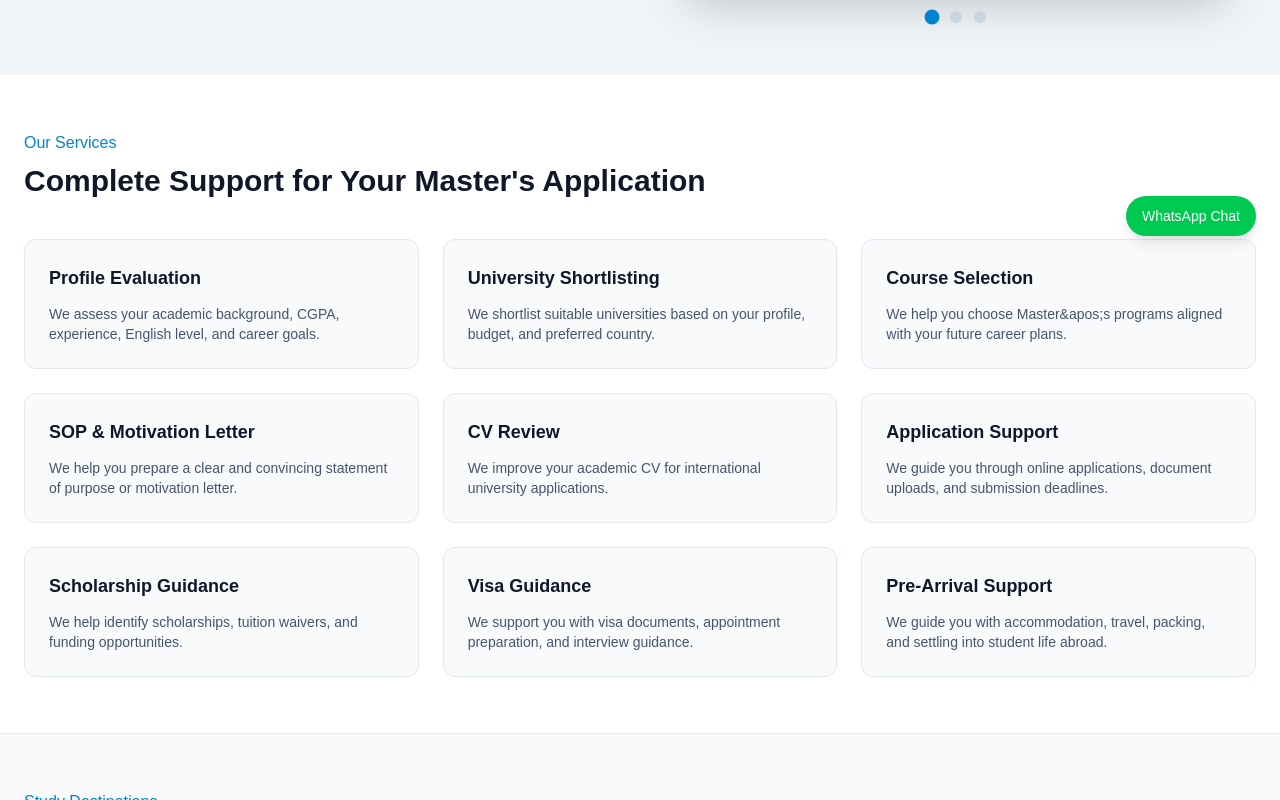
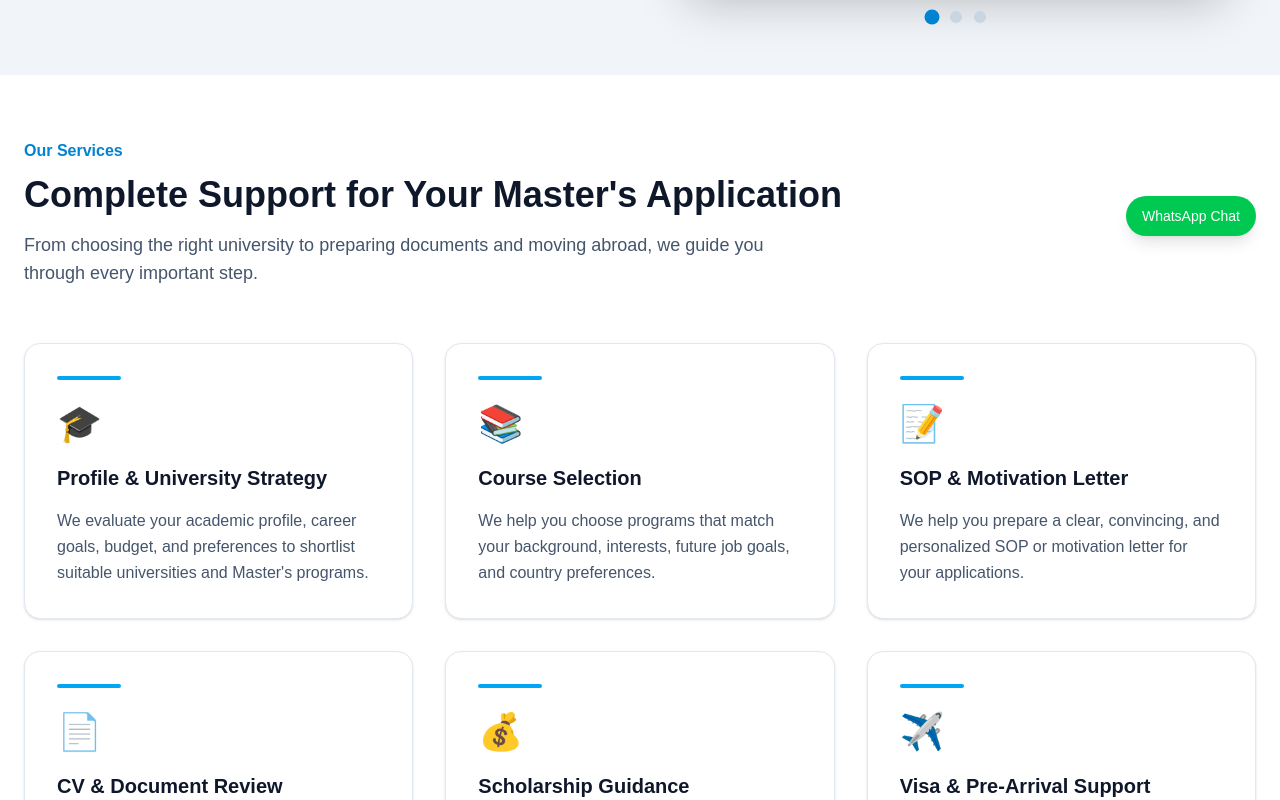
Before and after one commit to pjsr39/student-consultancy, a Next.js app: page / in a window 1280 px wide. Shown: the part 540-1340 px from the top of the page. Built offline with nearby package versions, Linux system fonts and the light colour scheme.

Commit message:
Update page.tsx

```diff
--- a/app/page.tsx
+++ b/app/page.tsx
@@ -117,7 +117,7 @@ const [isHovered, setIsHovered] = useState(false)
                 </p>
               </div>
             </div>
-            {/* DOTS */}
+
             {/* DOTS */}
           <div
             className="mt-6 flex gap-3"
@@ -141,58 +141,71 @@ const [isHovered, setIsHovered] = useState(false)
         </div>
       </section>
 
-      {/* SERVICES */}
-      <section id="services" className="max-w-[1500px] mx-auto px-6 py-14">
-        <p className="text-sky-600 font-medium mb-2">Our Services</p>
-        <h2 className="text-3xl font-semibold mb-10">
+          {/* SERVICES */}
+      <section id="services" className="max-w-[1500px] mx-auto px-6 py-16">
+        <p className="text-sky-600 font-semibold mb-3">Our Services</p>
+
+        <h2 className="text-3xl md:text-4xl font-bold mb-4">
           Complete Support for Your Master&apos;s Application
         </h2>
 
-        <div className="grid md:grid-cols-3 gap-6">
+        <p className="text-slate-600 max-w-3xl mb-14 text-lg">
+          From choosing the right university to preparing documents and moving abroad,
+          we guide you through every important step.
+        </p>
+
+        <div className="grid md:grid-cols-3 gap-8">
           {[
             {
-              title: "Profile Evaluation",
-              text: "We assess your academic background, CGPA, experience, English level, and career goals."
+              icon: "🎓",
+              title: "Profile & University Strategy",
+              text: "We evaluate your academic profile, career goals, budget, and preferences to shortlist suitable universities and Master&apos;s programs."
             },
             {
-              title: "University Shortlisting",
-              text: "We shortlist suitable universities based on your profile, budget, and preferred country."
+              icon: "📚",
+              title: "Course Selection",
+              text: "We help you choose programs that match your background, interests, future job goals, and country preferences."
             },
             {
-              title: "Course Selection",
-              text: "We help you choose Master&apos;s programs aligned with your future career plans."
+              icon: "📝",
+              title: "SOP & Motivation Letter",
+              text: "We help you prepare a clear, convincing, and personalized SOP or motivation letter for your applications."
             },
             {
-              title: "SOP & Motivation Letter",
-              text: "We help you prepare a clear and convincing statement of purpose or motivation letter."
+              icon: "📄",
+              title: "CV & Document Review",
+              text: "We improve your academic CV and check your application documents before submission."
             },
             {
-              title: "CV Review",
-              text: "We improve your academic CV for international university applications."
+              icon: "💰",
+              title: "Scholarship Guidance",
+              text: "We help identify scholarships, tuition waivers, and funding opportunities suitable for your profile."
             },
             {
-              title: "Application Support",
-              text: "We guide you through online applications, document uploads, and submission deadlines."
-            },
-            {
-              title: "Scholarship Guidance",
-              text: "We help identify scholarships, tuition waivers, and funding opportunities."
-            },
-            {
-              title: "Visa Guidance",
-              text: "We support you with visa documents, appointment preparation, and interview guidance."
-            },
-            {
-              title: "Pre-Arrival Support",
-              text: "We guide you with accommodation, travel, packing, and settling into student life abroad."
+              icon: "✈️",
+              title: "Visa & Pre-Arrival Support",
+              text: "We guide you with visa documents, interview preparation, accommodation, travel, and settling abroad."
             }
-          ].map((service) => (
+          ].map((service, index) => (
             <div
               key={service.title}
-              className="border border-slate-200 bg-slate-50 p-6 rounded-xl hover:shadow-xl hover:-translate-y-1 transition duration-300"
+              style={{ animationDelay: `${index * 100}ms` }}
+              className="bg-white border border-slate-200 p-8 rounded-2xl min-h-[260px] shadow-sm hover:shadow-2xl hover:shadow-sky-100 hover:border-sky-300 hover:-translate-y-2 transition duration-300"
             >
-              <h3 className="font-semibold text-lg">{service.title}</h3>
-              <p className="mt-3 text-sm text-slate-600">{service.text}</p>
+              <div className="w-16 h-1 bg-sky-500 rounded-full mb-6"></div>
+
+              <div className="text-4xl mb-5">
+                {service.icon}
+              </div>
+
+              <h3 className="font-bold text-xl text-slate-900">
+                {service.title}
+              </h3>
+
+              <p
+                className="mt-4 text-slate-600 leading-relaxed"
+                dangerouslySetInnerHTML={{ __html: service.text }}
+              />
             </div>
           ))}
         </div>
```
